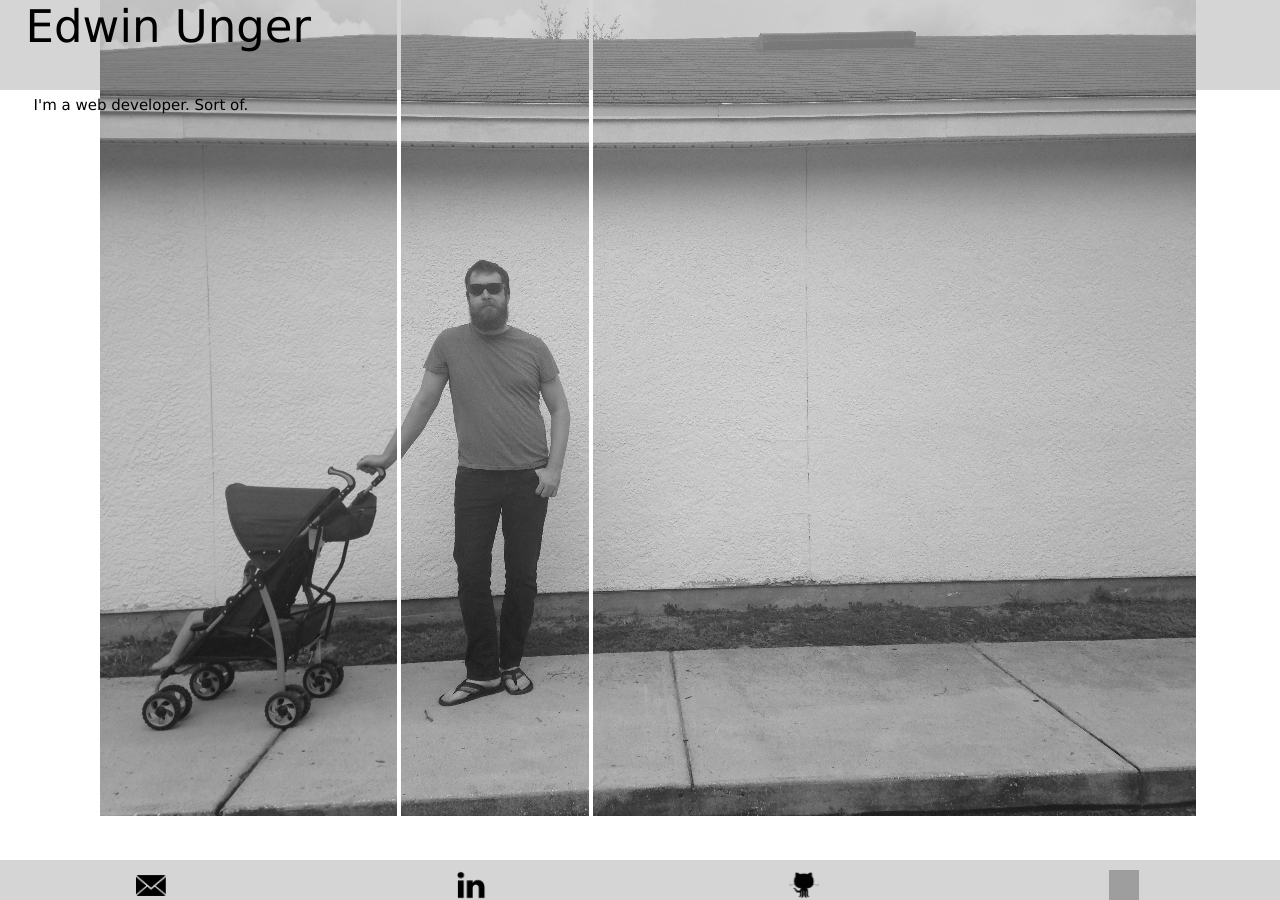
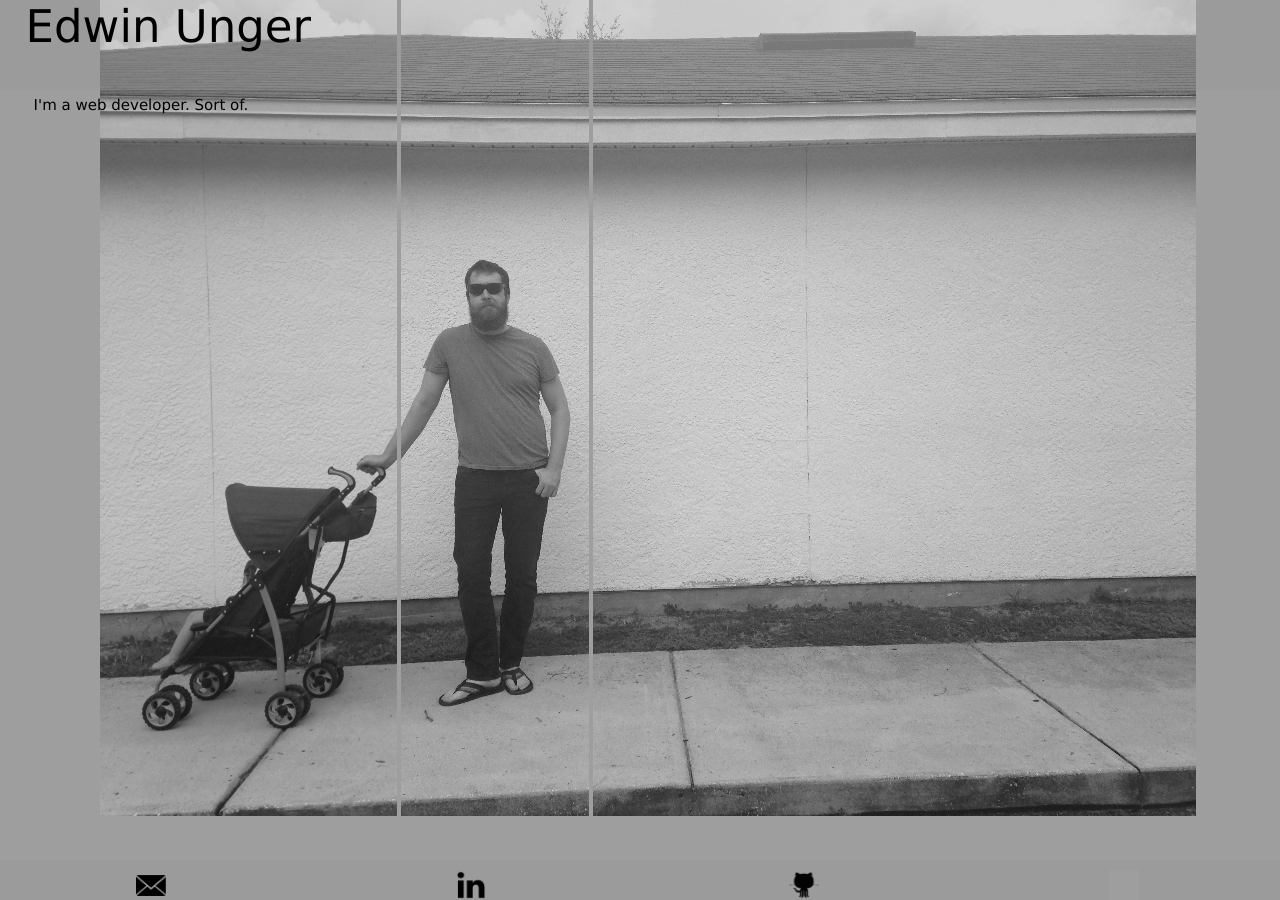
Before and after one commit to edwinunger/edwinunger.github.io, a Jekyll site: the page index.html, which Jekyll copies as it is, in a window 1280 px wide. Built offline with Jekyll 4.4.1, drawn with Linux system fonts in a browser that asks for light colours; grey boxes are pictures that could not be loaded.

Commit message:
image adjust

```diff
--- a/stylesheets/default.css
+++ b/stylesheets/default.css
@@ -1,8 +1,18 @@
-/*Header*/
+/*Whole Document*/
+
+html {
+  background: url(images/bg.jpg) no-repeat center center fixed;
+  -webkit-background-size: cover;
+  -moz-background-size: cover;
+  -o-background-size: cover;
+  background-size: cover;
+}
 
 a {
   text-decoration: none;
 }
+
+/*Header*/
 
 .header {
   height: 10%;
```
